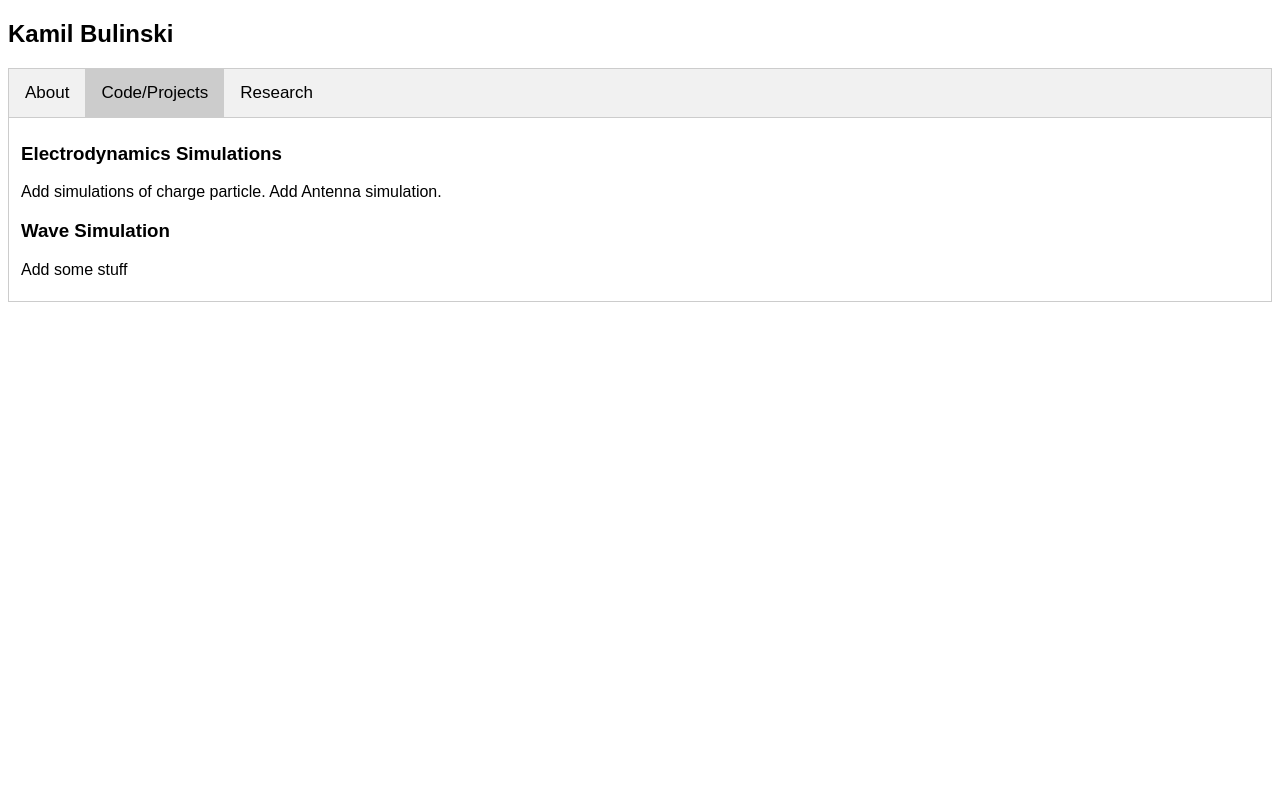
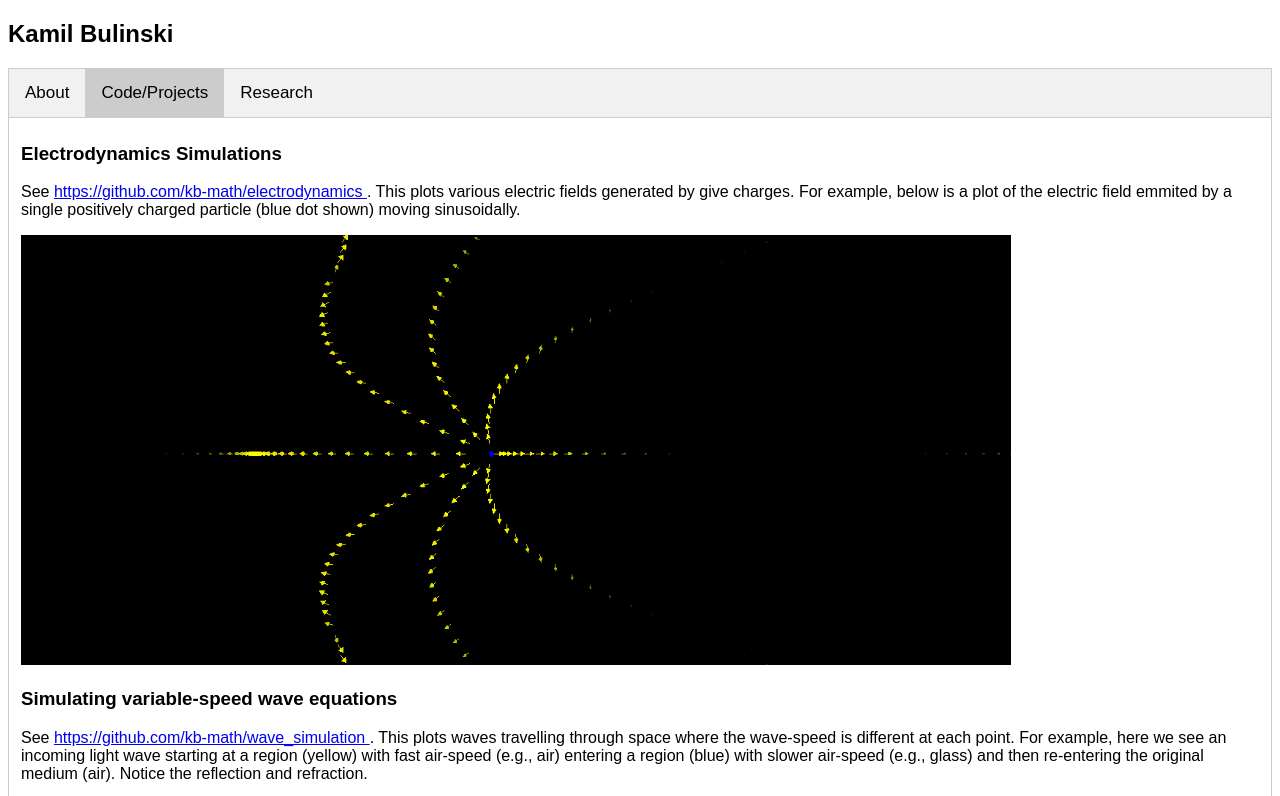
Before and after one commit to kb-math/kb-math.github.io, a plain HTML site: page index.html in a window 1280 px wide. Both pictures are taken after a click on the button "Code/Projects". Shown: the top 796 px of the page. Drawn offline with Linux system fonts and the light colour scheme.

Commit message:
adding simulations projects

```diff
--- a/index.html
+++ b/index.html
@@ -60,9 +60,14 @@ body {font-family: Arial;}
 
 <div id="Code/Projects" class="tabcontent">
   <h3> Electrodynamics Simulations </h3>
-  <p> Add simulations of charge particle. Add Antenna simulation. </p>
-  <h3> Wave Simulation </h3>
-  <p> Add some stuff </p>
+  <p> See <a href="https://github.com/kb-math/electrodynamics"> https://github.com/kb-math/electrodynamics </a>. This plots various electric fields generated by give charges. For example, below is a plot of the electric field emmited by a single positively charged particle (blue dot shown) moving sinusoidally. </p>
+  <img src="electric_field_moving_charge_demo.gif" width = 80%>
+
+  <h3> Simulating variable-speed wave equations </h3>
+  See <a href="https://github.com/kb-math/wave_simulation"> https://github.com/kb-math/wave_simulation </a>. This plots waves travelling through space where the wave-speed is different at each point. For example, here we see an incoming light wave starting at a region (yellow) with fast air-speed (e.g., air) entering a region (blue) with slower air-speed (e.g., glass) and then re-entering the original medium (air). Notice the reflection and refraction.
+  <p> <img src="Peek2024-08-1218-56-ezgif.com-cut.gif"> </p>
+
+  This is simulated by solving a wave equation where the wave speed is a function of space (rather than a constant). This in general is probably(?) impossible analytically, so we have applied the numerical method known as the finite difference method.
 </div>
 
 <div id="Research" class="tabcontent">
```
Also changed, not shown: Peek2024-08-1218-56-ezgif.com-cut.gif (added), electric_field_moving_charge_demo.gif (added).
